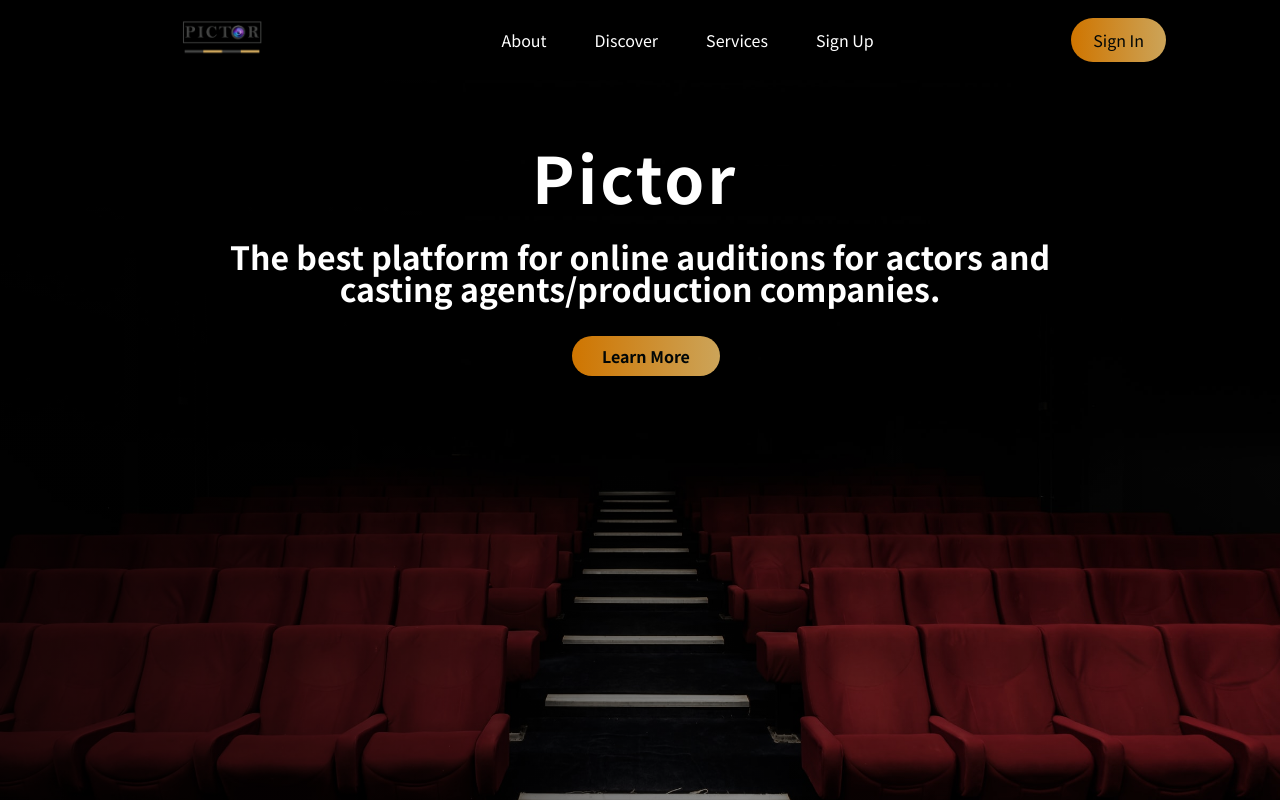
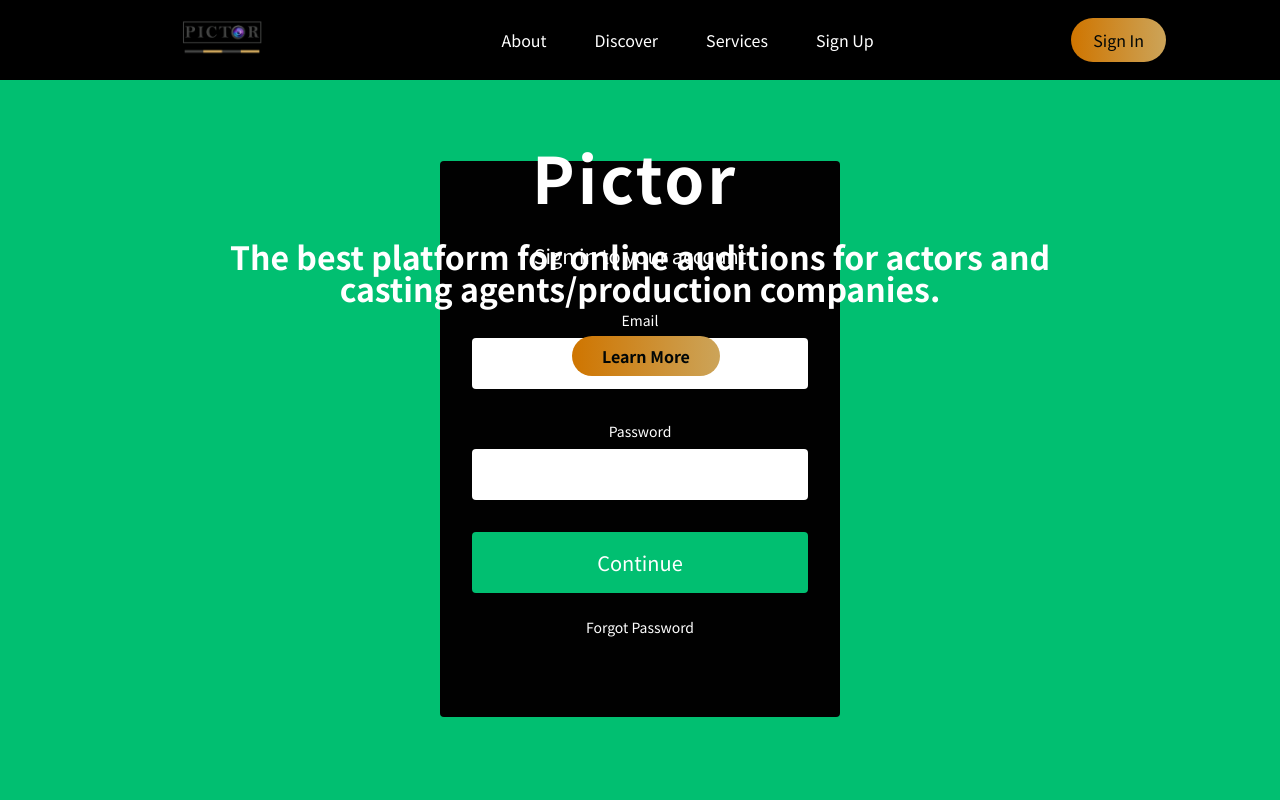
Before and after one commit to NicholasJardine/pictor-front-end, a React (Create React App) app: page /signin in a window 1280 px wide. Shown: the top 800 px of the page. Built offline with nearby package versions, Linux system fonts and the light colour scheme.

Commit message:
initial sign in page with errors

```diff
--- a/src/App.js
+++ b/src/App.js
@@ -9,6 +9,9 @@
 import News from './components/News';
 import React, { useState, useRef, useEffect } from 'react'
 import Sidebar from './components/Sidebar'
+
+// import Home from './pages'
+import SigninPage from './pages/signin';
 function App() {
 
   const [isOpen, setIsOpen] = useState(false)
@@ -17,6 +20,11 @@
   }
   return (
     <Router>
+
+<Switch>
+      {/* <Route path="/" component={Home} exact /> */}
+      <Route path="/signin" component={SigninPage} exact />
+      </Switch>
               <Sidebar isOpen={isOpen} toggle={toggle}></Sidebar>
 
       <Navbar toggle={toggle}/>
--- /dev/null
+++ b/src/components/SignIn/SigninElements.js
@@ -0,0 +1,125 @@
+import styled from 'styled-components';
+import {Link} from 'react-router-dom';
+
+// {Container, Text, FormButton,FormContent, FormH1, FormLabel, FormInput, FormWrap, Form, Icon}
+export const Container = styled.div`
+  min-height:692px;
+  position: fixed;
+  bottom:0;
+  top:0;
+  left:0;
+  right:0;
+  z-index:0;
+  overflow: hidden;
+  background: linear-gradient(
+      108deg,
+      rgba(1, 147, 86, 1,)0%,
+      rgba(10,201,122,1)100%
+  );
+`;
+
+export const Text = styled.span`
+    text-align:center;
+    margin-top:24px;
+    color:#fff;
+    font-size:14px;
+
+`;
+
+export const FormButton = styled.button`
+
+    color:#fff;
+    font-size:20px;
+    background: #01bf71;
+    padding: 16px 0;
+    border:none;
+    border-radius:4px;
+    cursor:pointer;
+`;
+
+export const FormInput = styled.input`
+    margin-bottom:32px;
+    padding: 16px 16px;
+    border:none;
+    border-radius:4px;
+`;
+
+export const FormLabel = styled.label`
+    margin-bottom:8px;
+    font-size:14px;
+    color:#fff;
+`;
+
+export const FormH1 = styled.h1`
+    margin-bottom:40px;
+    font-size:20px;
+    color:#fff;
+    font-weight:400;
+    text-align:center;
+`;
+
+export const Form = styled.form`
+
+    font-weight:400;
+    text-align:center;
+    background:#010101;
+    max-width:400px;
+    height:auto;
+    width:100%;
+    z-index:1;
+    display: grid;
+    margin: 0 auto;
+    padding: 80px 32px;
+    border-radius: 4px;
+    box-shadow: 0 1px 3px rgba(0, 0, 0, 0.9):
+
+    @media screen and (max-width:400px){
+        padding:32px 32px;
+        margin-bottom:40px;
+    }
+`;
+
+export const FormContent = styled.div`
+    height:100%;
+    display:flex;
+    flex-direction: column;
+    justify-content:center;
+    background:#01BF71;
+    @media screen and (max-width:480px){
+        padding:10px;
+        margin-bottom: 0px;
+    }
+`;
+
+export const Icon = styled(Link)`
+    margin-left:32px;
+    margin-top:32px;
+    text-decoration:none;
+    color:#fff;
+    font-weight:700;
+    font-size:32px;
+
+    @media screen and (max-width:768px){
+        margin-left:150px;
+        margin-top:150px;
+    }
+
+    @media screen and (max-width:480px){
+        margin-left:16px;
+        margin-top:16px;
+    }
+`;
+
+export const FormWrap = styled.div`
+    height:100%;
+    display:flex;
+    flex-direction: column;
+    justify-content:center;
+    background: #01BF71;
+
+    @media screen and (max-width:480px){
+     height:100%;
+    background: #01BF71;
+    padding-bottom:40px;
+    }
+`;
--- /dev/null
+++ b/src/components/SignIn/index.js
@@ -0,0 +1,35 @@
+import React from 'react'
+import {Container, Text, FormButton,FormContent, FormH1, FormLabel, FormInput, FormWrap, Form, Icon} from './SigninElements'
+
+
+
+const SignIn = () => {
+    return (
+        <>
+
+        <Container>
+            <FormWrap>
+
+                <Icon to="/"> Golden </Icon>
+                <FormContent>
+                    <Form action = "#">
+                        <FormH1>Sign in to your account</FormH1>
+                        <FormLabel htmlFor='for'>Email</FormLabel>
+                        <FormInput type='email' required />
+                        <FormLabel htmlFor='for'>Password</FormLabel>
+                        <FormInput type='password' required />
+                        <FormButton type='submit'>Continue</FormButton>
+                        <Text>Forgot Password</Text>
+                    </Form>
+                </FormContent>
+            </FormWrap>
+
+
+        </Container>
+
+        </>
+
+    )
+}
+
+export default SignIn
--- /dev/null
+++ b/src/pages/signin.js
@@ -0,0 +1,12 @@
+import React from 'react'
+import SignIn from '../components/SignIn'
+
+const SigninPage = () => {
+    return (
+        <div>
+          <SignIn></SignIn>
+        </div>
+    )
+}
+
+export default SigninPage
```
Also changed, not shown: src/pages/index.js (added).
